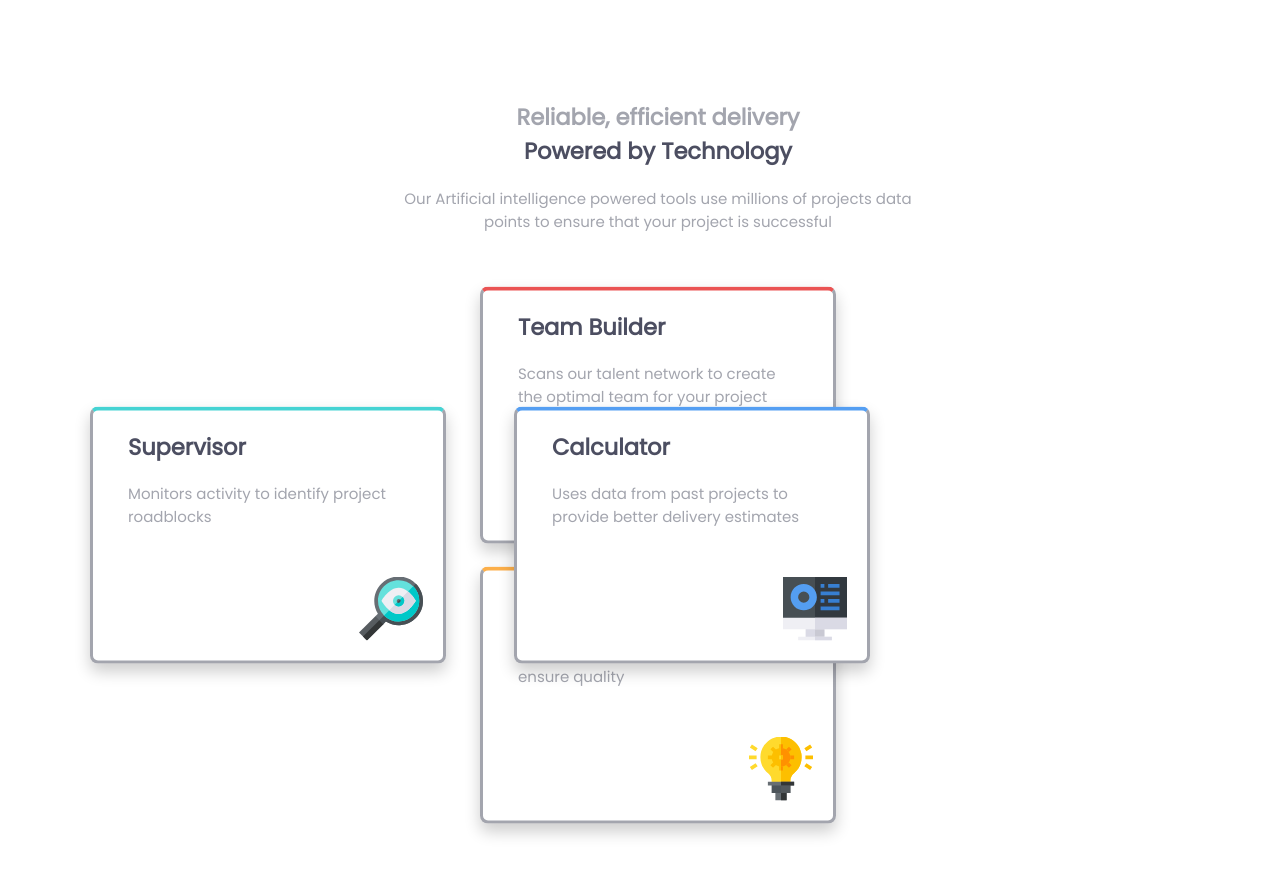
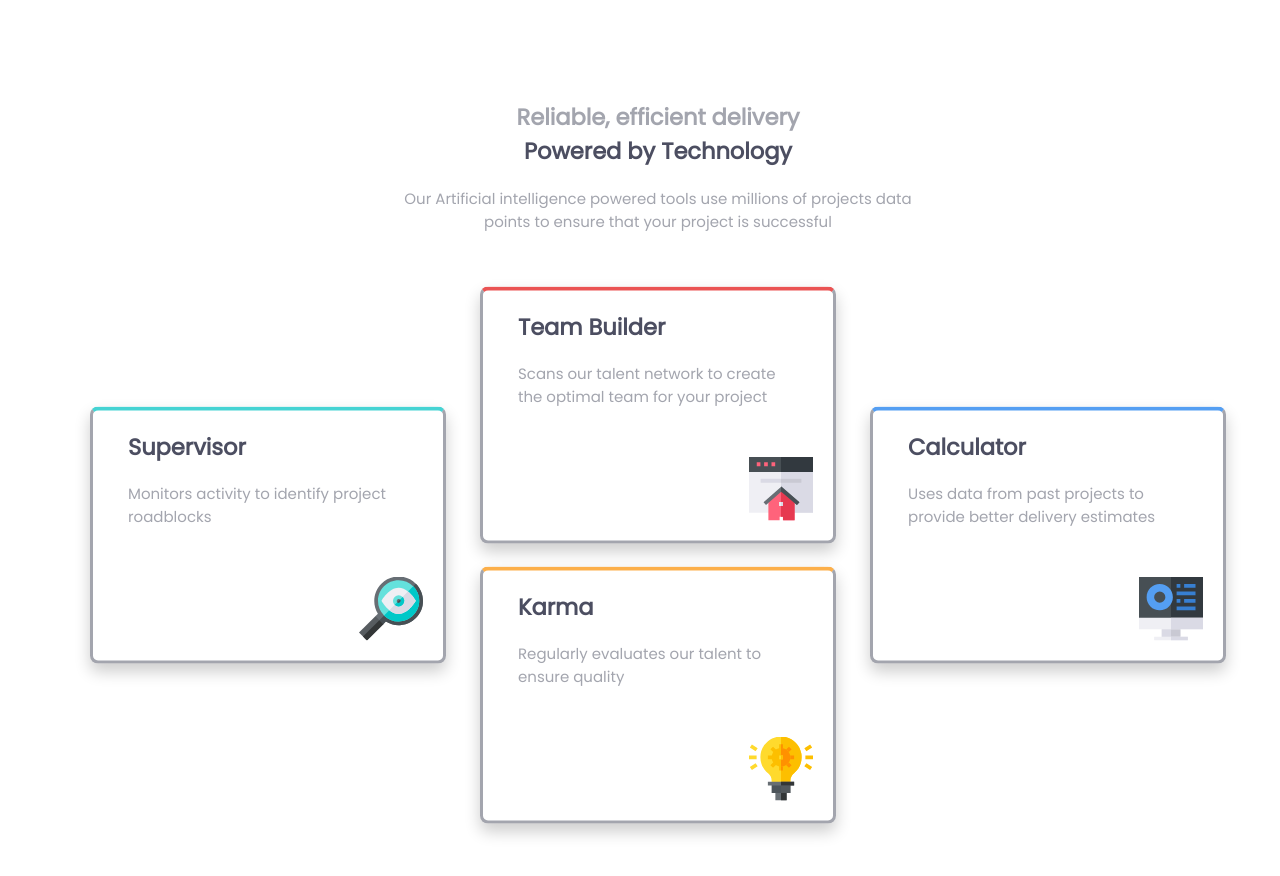
Before and after one commit to KillianFrappartDev/FrontEnd-Challenge-1, a plain HTML site: page index.html in a window 1280 px wide. Shown: the top 876 px of the page. Drawn offline with Linux system fonts and the light colour scheme.

Commit message:
correction

```diff
--- a/styles.css
+++ b/styles.css
@@ -102,6 +102,7 @@ img {
     .blue {
         top: 50%;
         right: 20%;
+        transform: translate(50%, -50%);
     }
 
 }
```
